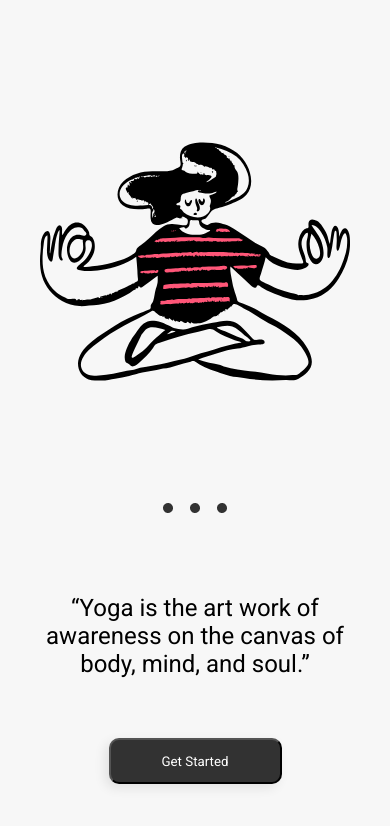
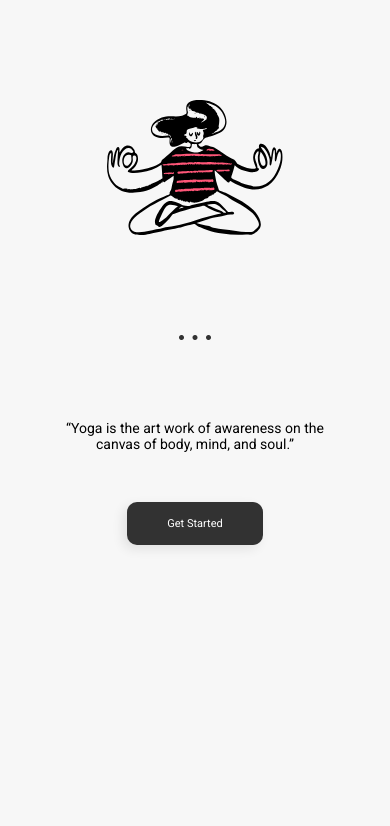
Before and after one commit to Kayke-Fujinaka/yoga-page, a plain HTML site: page index.html in a window 390 px wide. Drawn offline with Linux system fonts and the light colour scheme.

Commit message:
Responsivo

```diff
--- /dev/null
+++ b/assets/css/media.css
@@ -0,0 +1,40 @@
+@media (max-width: 500px) {
+    .image {
+        max-width: 200px;
+        max-height: 135px;
+    }
+    .balls {
+        max-width: 35px;
+        max-height: 5px;
+    }
+    p {
+        font-size: 14px;
+    }
+    button {
+        padding: 15px 40px;
+        font-size: 11px;
+    }
+}
+
+@media (max-width: 200px) {
+    .image {
+        margin: 50px auto;
+        max-width: 120px;
+        max-height: 80px;
+    }
+    .balls {
+        margin: 0 auto 40px;
+        max-width: 20px;
+        max-height: 5px;
+    }
+    p {
+        margin: 0 20px;
+        font-size: 10px;
+    }
+    button {
+        margin: 25px auto 50px;
+        padding: 7px 20px;
+        border-radius: 5px;
+        font-size: 8px;
+    }
+}
--- /dev/null
+++ b/assets/css/styles.css
@@ -0,0 +1,45 @@
+* {
+    margin: 0;
+    padding: 0;
+    font-family: 'Roboto', sans-serif;
+    box-sizing: border-box;
+}
+
+body {
+    background: #F7F7F7;
+}
+
+.image {
+    display: flex;
+    margin: 100px auto;
+}
+
+.balls {
+    display: flex;
+    margin: 0 auto 80px;
+}
+
+p{
+    text-align: center;
+    margin: 0 44px;
+    font-size: 24px;
+    color: #000000;
+}
+button{
+    display: block;
+    text-align: center;
+    margin: 50px auto 100px;
+    padding: 20px 50px;
+    background-color: #323232;
+    font-weight: 400;
+    color: #fff;
+    border: none;
+    border-radius: 10px;
+    outline: none;
+    box-shadow: -4px 4px 12px rgba(0, 0, 0, 0.09);
+    cursor: pointer;
+}
+
+button:active {
+    opacity: 0.8;
+}
--- a/index.html
+++ b/index.html
@@ -5,23 +5,25 @@
     <meta charset="UTF-8">
     <meta http-equiv="X-UA-Compatible" content="IE=edge">
     <meta name="viewport" content="width=device-width, initial-scale=1.0">
-    <link rel="stylesheet" href="./styles.css">
     <link href="https://fonts.googleapis.com/css2?family=Roboto:ital,wght@0,100;0,400;0,700;0,900;1,300&display=swap"
-        rel="stylesheet">
-    <title>Yoga Page.2</title>
+    rel="stylesheet">
+    <link rel="stylesheet" href="./assets/css/styles.css">
+    <link rel="stylesheet" href="./assets/css/media.css">
+    <link rel="shortcut icon" type="imagex/png" href="https://icons-for-free.com/iconfiles/png/512/fitness+pilates+pillates+strength+yoga+icon-1320184697141222691.png">
+    <title>Yoga Interface</title>
 </head>
 
 <body>
 
     <div class="container">
 
-        <img class="image" src="./assets/meditating.svg" alt="Meditating Photo">
+        <img class="image" src="./assets/img/meditating.svg" alt="Meditating Photo">
 
-        <img class="balls" src="./assets/bolinhas.png" alt="Three balls">
+        <img class="balls" src="./assets/img/bolinhas.png" alt="Three balls">
 
         <p>“Yoga is the art work of awareness on the canvas of body, mind, and soul.”</p>
 
-        <button class="button" type="button">Get Started</button>
+        <button type="button">Get Started</button>
 
 
     </div>
--- a/styles.css
+++ /dev/null
@@ -1,42 +0,0 @@
-* {
-    margin: 0;
-    padding: 0;
-    font-family: 'Roboto', sans-serif;
-    box-sizing: border-box;
-    background: #F7F7F7;
-}
-
-.image {
-    display:block;
-    margin: 142px auto 122px auto;
-    width: 311px;
-    height: 239px;
-}
-
-.balls {
-    display: block;
-    text-align: center;
-    margin: 0px auto 81px auto;
-    width: 64px;
-    height: 10px;
-}
-
-p{
-    text-align: center;
-    display: block;
-    margin: 0px 44px 10px 44px;
-    font-size: 24px;
-    line-height: 28px;
-    color: #000000;
-}
-button{
-    display: block;
-    text-align: center;
-    background-color: #323232;
-    color: white;
-    box-shadow: -4px 4px 12px rgba(0, 0, 0, 0.09);
-    border-radius: 10px;
-    width: 173px;
-    height: 46px;
-    margin: 60px auto 100px auto;
-}
```
Also changed, not shown: assets/img/Screenshot_1.png (renamed from Screenshot_1.png), assets/img/bolinhas.png (renamed from assets/bolinhas.png), assets/img/meditating.svg (renamed from assets/meditating.svg), 3 other files.
